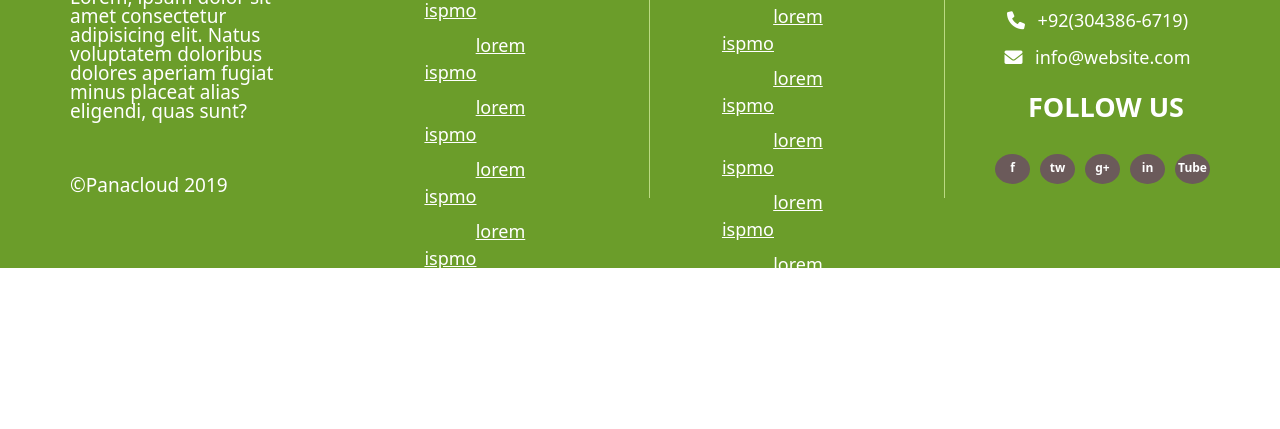
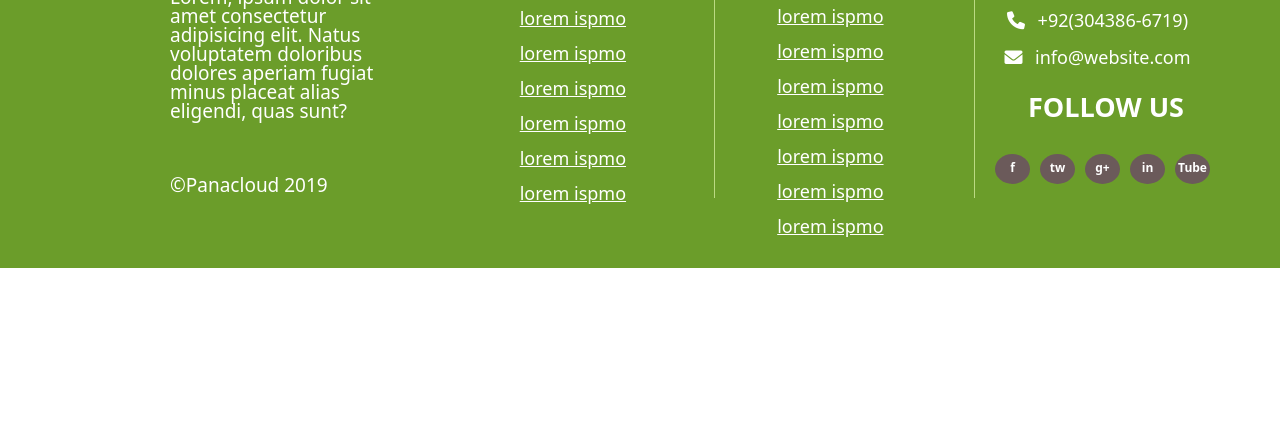
Before and after one commit to aimanhanif321/css-last-assingmnt, a plain HTML site: page index.html in a window 1280 px wide. Shown: the part 6861-7290 px from the top of the page. After the commit the page ends 7129 px from the top, so only its background shows below. Drawn offline with nearby package versions, Linux system fonts and the light colour scheme.

Commit message:
some changes

```diff
--- a/style.css
+++ b/style.css
@@ -876,9 +876,10 @@ input::placeholder{
   color: white;
   padding: 70px;
   height: 450px;
+  padding-left: 170px;
 }
 .first{
-  width: 400px;
+  width:300px;
 }
 .first img {
   width: 200px;
@@ -900,7 +901,7 @@ input::placeholder{
 }
 
 .second, .third, .fourth {
-  width: 300px;
+  width: 290px;
   text-align: center;
 }
 
@@ -912,11 +913,11 @@ input::placeholder{
   margin-left: 43px;
   font-weight: bold;
 }
-.second ul li a,
+/* .second ul li a,
  .third ul li a,
- .fourth ul li a{
-  margin-right: 100px;
- }
+ .fourth ul li a{ */
+  /* margin-right: 100px; */
+ /* }  */
 
 .second ul, .third ul {
   list-style: none;
@@ -946,11 +947,11 @@ input::placeholder{
 
  .third, .fourth {
   border-left: 1px solid #bbda83;
-  padding-left: 40px;
+  padding-left: 10px;
 }
 
 .second {
-  padding-right: 20px;
+  padding-right: 10px;
 }
 
 .third {
```
